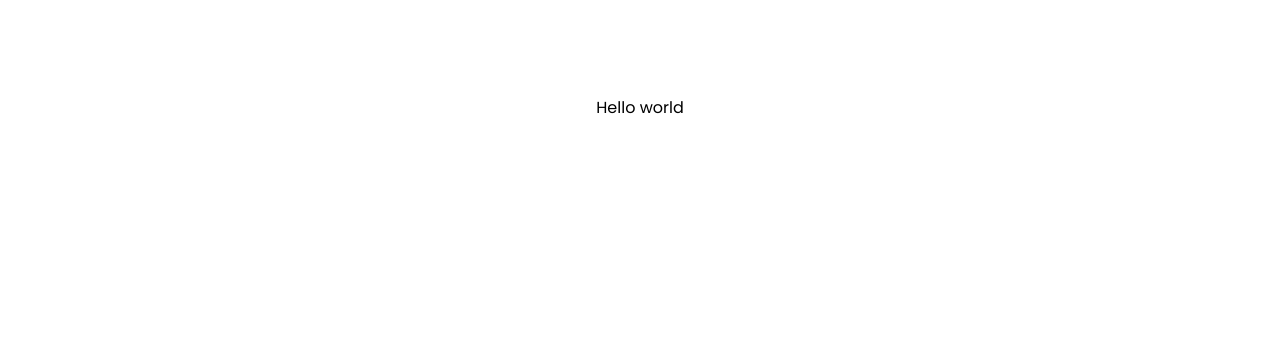
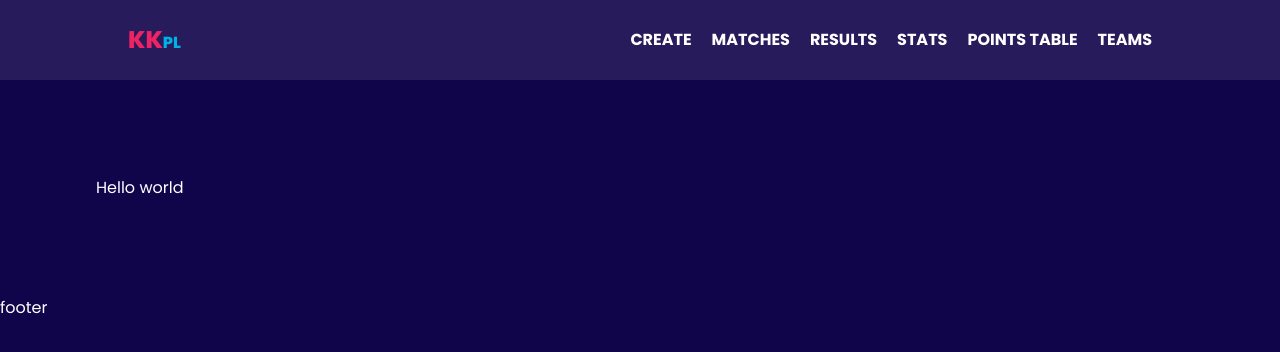
Before and after one commit to mjaumi/NEXT-KKPL-fantasy-premier-league, a Next.js app: page / in a window 1280 px wide. Shown: the top 352 px of the page. Built offline with nearby package versions, Linux system fonts and the light colour scheme.

Commit message:
color scheme & header added

```diff
--- a/src/app/layout.tsx
+++ b/src/app/layout.tsx
@@ -1,6 +1,8 @@
+import Header from '@/components/Header/Header';
 import './globals.css';
 import type { Metadata } from 'next';
 import { Poppins } from 'next/font/google';
+import Footer from '@/components/Footer/Footer';
 
 // defining the font's data here
 const poppins = Poppins({
@@ -25,7 +27,13 @@ export default function RootLayout({
   // rendering the root layout here
   return (
     <html lang='en'>
-      <body className={`${poppins.variable} font-poppins`}>{children}</body>
+      <body
+        className={`${poppins.variable} font-poppins bg-KKPL-dark-blue text-white min-h-screen`}
+      >
+        <Header />
+        {children}
+        <Footer />
+      </body>
     </html>
   );
 }
--- a/src/app/page.tsx
+++ b/src/app/page.tsx
@@ -1,7 +1,7 @@
 export default function HomePage() {
   // rendering the homepage here
   return (
-    <main className='flex min-h-screen flex-col items-center justify-between p-24'>
+    <main className='p-24'>
       <h1>Hello world</h1>
     </main>
   );
--- /dev/null
+++ b/src/components/Footer/Footer.tsx
@@ -0,0 +1,12 @@
+import React from 'react';
+
+const Footer = () => {
+  // rendering the footer component here
+  return (
+    <footer>
+      <p>footer</p>
+    </footer>
+  );
+};
+
+export default Footer;
--- /dev/null
+++ b/src/components/Header/Header.tsx
@@ -0,0 +1,27 @@
+import React from 'react';
+import NavItem from './NavItem';
+
+const Header = () => {
+  // rendering the header component here
+  return (
+    <header className='bg-KKPL-dark-purple h-20'>
+      <div className='w-4/5 mx-auto flex items-center justify-between h-full'>
+        <h1 className='text-KKPL-light-red font-extrabold text-2xl'>
+          KK
+          <span className='text-KKPL-light-blue text-base'>PL</span>
+        </h1>
+
+        <nav>
+          <NavItem>Create</NavItem>
+          <NavItem>Matches</NavItem>
+          <NavItem>Results</NavItem>
+          <NavItem>Stats</NavItem>
+          <NavItem>points table</NavItem>
+          <NavItem>Teams</NavItem>
+        </nav>
+      </div>
+    </header>
+  );
+};
+
+export default Header;
--- /dev/null
+++ b/src/components/Header/NavItem.tsx
@@ -0,0 +1,16 @@
+import Link from 'next/link';
+import React from 'react';
+
+const NavItem = ({ children }: { children: React.ReactNode }) => {
+  // rendering nav bar item components here
+  return (
+    <Link
+      href={''}
+      className='uppercase font-bold cursor-pointer hover:text-KKPL-light-red duration-300 ml-5'
+    >
+      {children}
+    </Link>
+  );
+};
+
+export default NavItem;
--- a/tailwind.config.ts
+++ b/tailwind.config.ts
@@ -11,11 +11,13 @@ const config: Config = {
       fontFamily: {
         poppins: ['var(--font-poppins)'],
       },
-      backgroundImage: {
-        'gradient-radial': 'radial-gradient(var(--tw-gradient-stops))',
-        'gradient-conic':
-          'conic-gradient(from 180deg at 50% 50%, var(--tw-gradient-stops))',
-      },
+      colors: {
+        'KKPL-dark-purple': '#271B5B',
+        'KKPL-dark-blue': '#10044A',
+        'KKPL-light-blue': '#00B1E5',
+        'KKPL-light-red': '#EE2364',
+        'KKPL-dark-gray': '#262D4A',
+      }
     },
   },
   plugins: [],
```
